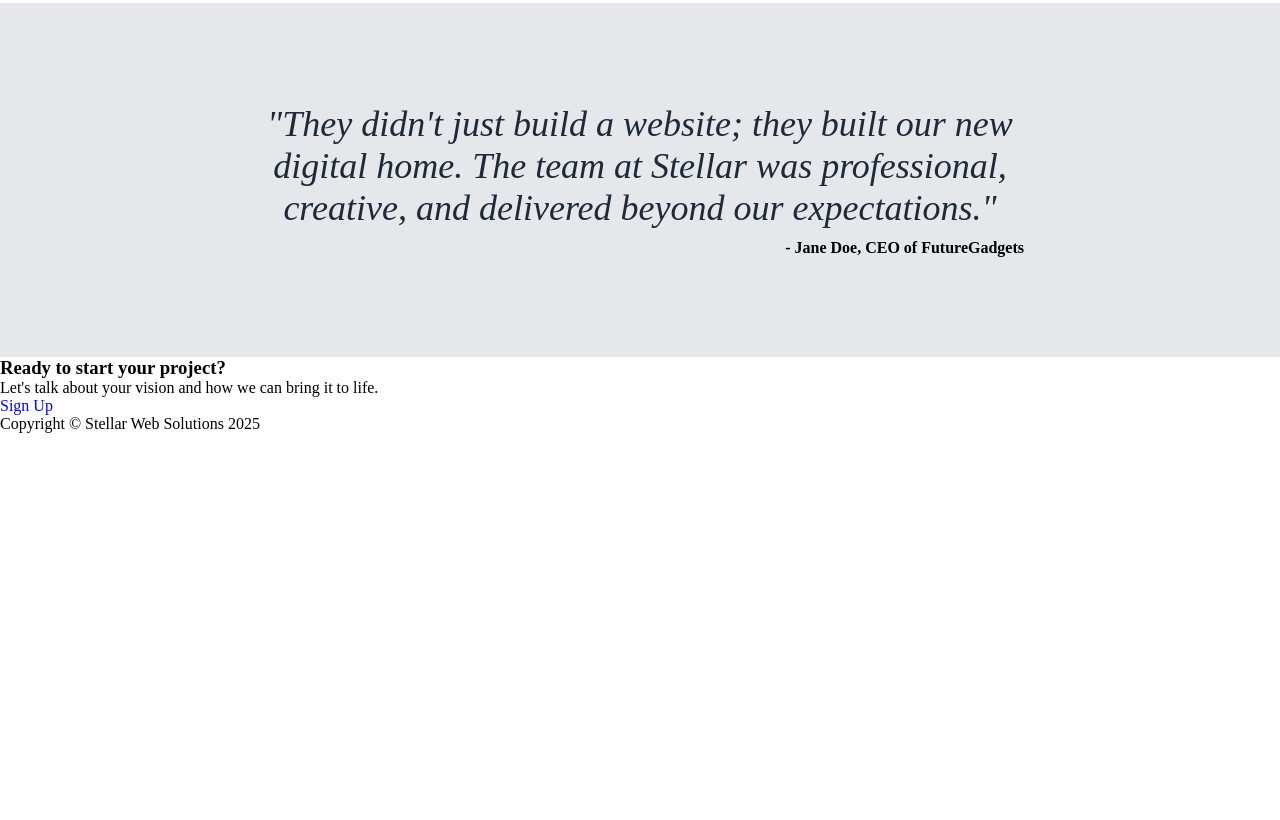
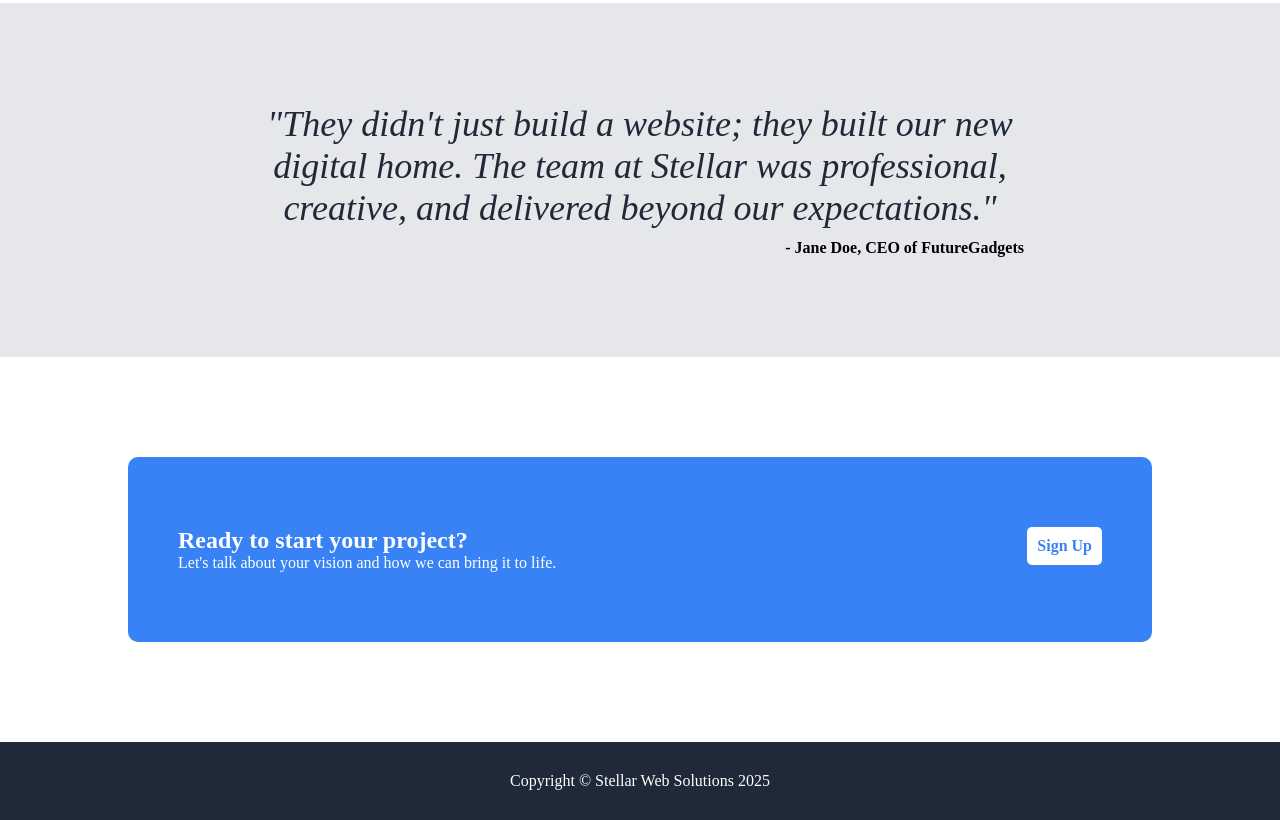
Before and after one commit to areebh26/landing_page_project, a plain HTML site: page index.html in a window 1280 px wide. Shown: the part 1091-1911 px from the top of the page. Before the commit the page ends 1524 px from the top, so only its background shows below. Drawn offline with Linux system fonts and the light colour scheme.

Commit message:
last 2 sections styling completed . project completed

```diff
--- a/index.html
+++ b/index.html
@@ -47,7 +47,7 @@
 </div>
 <div class="CTA-section">
     <div class="card">
-        <div class="item1"><h3>Ready to start your project?</h3><p>Let's talk about your vision and how we can bring it to life.</p></div>
+        <div class="item1"><h2>Ready to start your project?</h2><p>Let's talk about your vision and how we can bring it to life.</p></div>
         <div class="item2"><a href="https://www.youtube.com/">Sign Up</a></div>
     </div>
 </div>
--- a/style.css
+++ b/style.css
@@ -146,3 +146,36 @@ a{
     padding-bottom: 100px;
 
 }
+
+.card{
+    width: 80%;
+    margin: auto;
+    display: flex;
+    justify-content: space-between;
+    background-color:#3882f6 ;
+    border-radius: 10px;
+    margin-top: 100px ;
+    margin-bottom: 100px;
+    padding : 70px 50px;
+}
+.item1{
+    color: white;
+
+}
+.item2 > a{
+    color: #3882f6;
+    background-color: white;
+    border-radius: 5px;
+    padding: 10px;
+    font-weight: 700;
+
+}
+.footer-section{
+    background-color: #1F2937;
+    padding: 30px;
+
+}
+.footer-section > p{
+    text-align: center;
+    color: white;
+}
```
